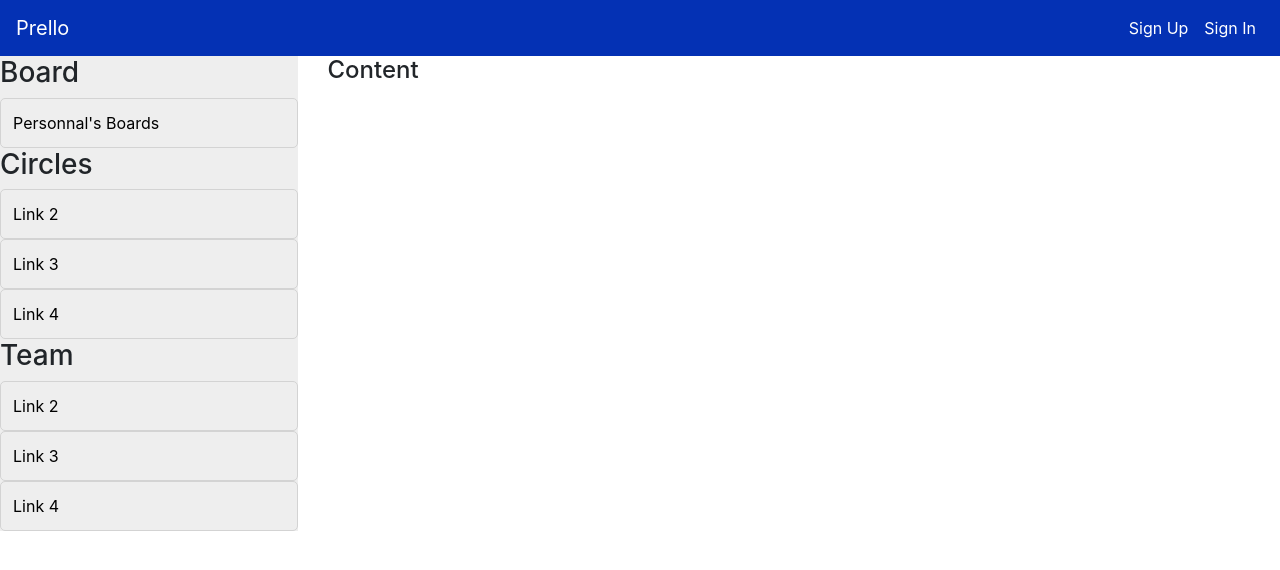
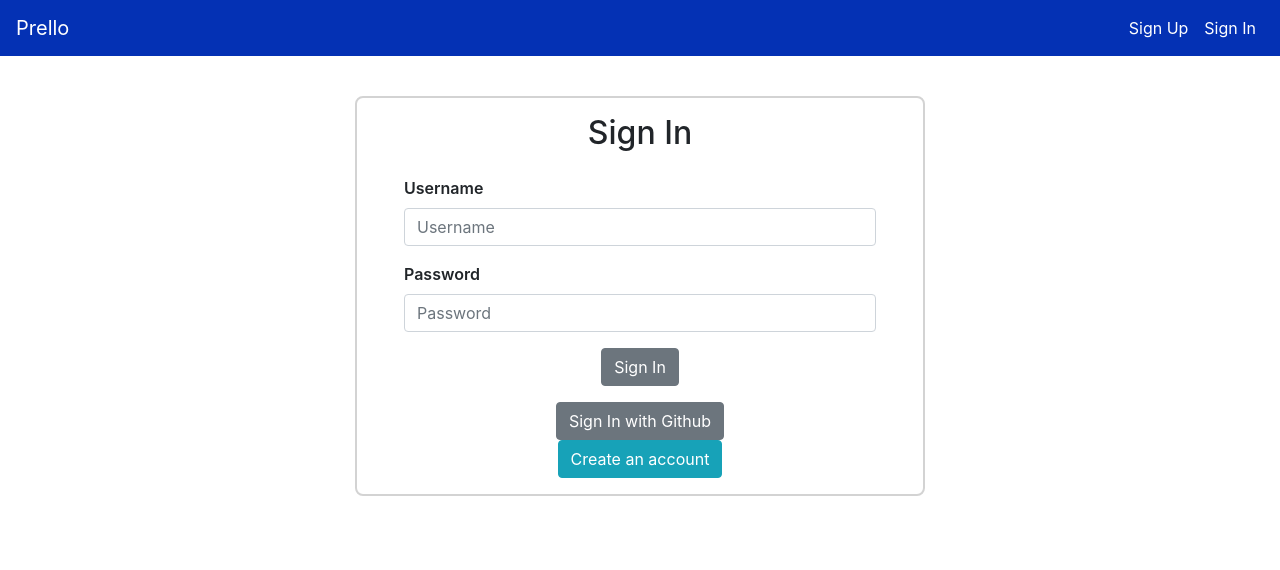
Before and after one commit to PaulContremoulin/PrelloProject, a React (Create React App) app in the folder client/: page / in a window 1280 px wide. Shown: the top 570 px of the page. Built offline with nearby package versions, Linux system fonts and the light colour scheme; no server answers.

Commit message:
[Front] - fix bug request to db login

```diff
--- a/client/src/index.js
+++ b/client/src/index.js
@@ -11,14 +11,14 @@
 
 //Pages
 import LoginPage from './pages/LoginPage';
-import HomePage from './pages/HomePage';
+//import HomePage from './pages/HomePage';
 
 dotenv.config({ path: '../environments/.env'});
 
 ReactDOM.render(
     <Provider store={store}>
         <Router>
-            <Route exact path="/" component={HomePage} />
+            <Route exact path="/" component={LoginPage} />
         </Router>
     </Provider>
     , document.getElementById('root'));
```
